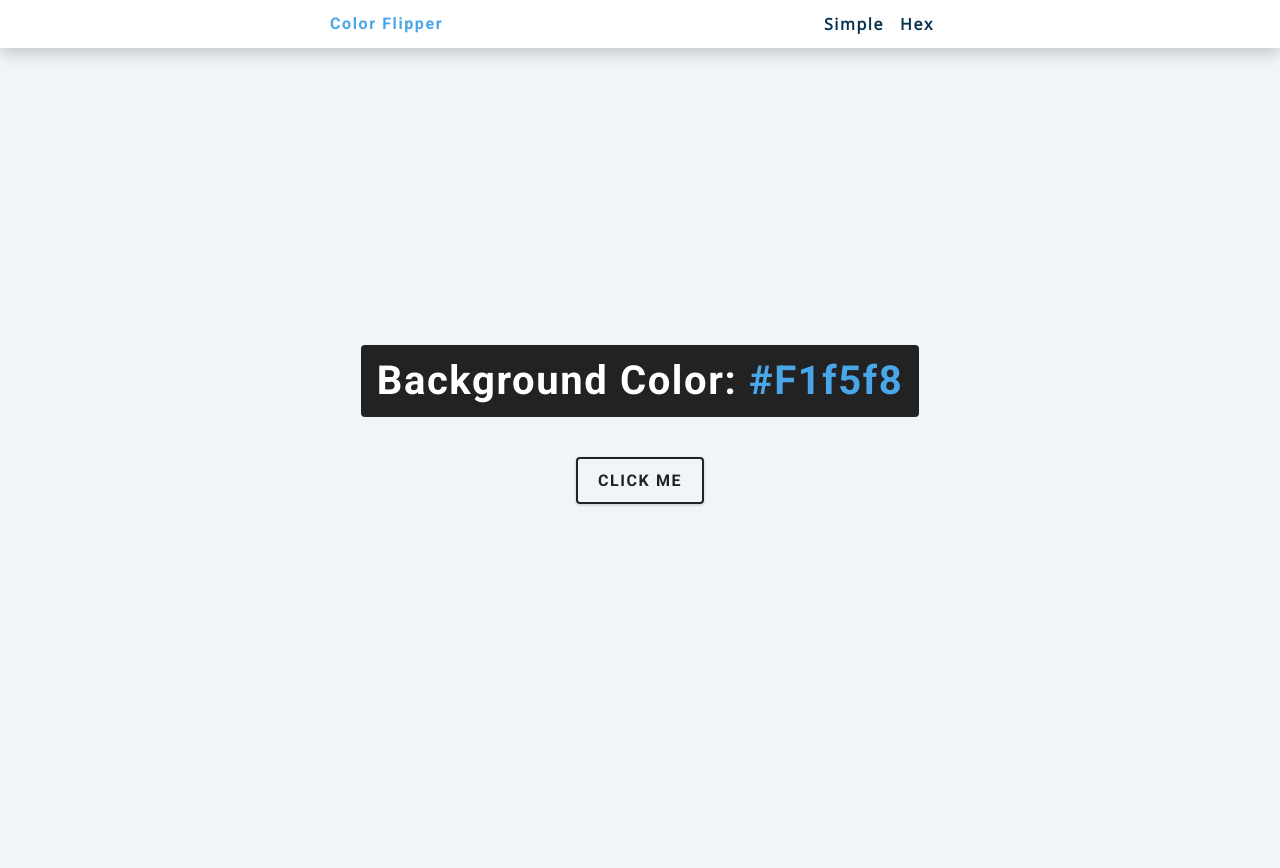
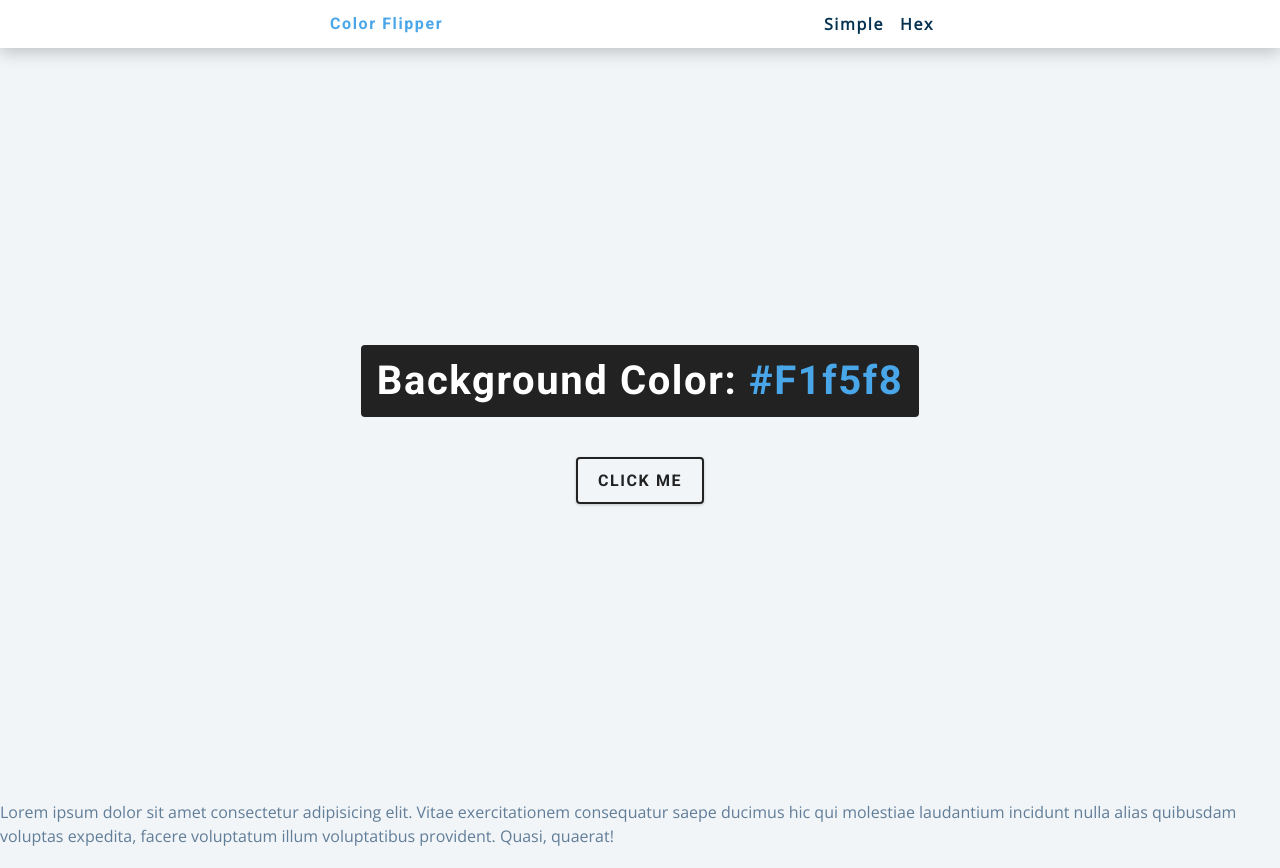
Before and after one commit to satyam1906/demoRepoGrodot, a plain HTML site: page index.html in a window 1280 px wide. Before the commit the page ends 800 px from the top, so only its background shows below. Drawn offline with nearby package versions, Linux system fonts and the light colour scheme.

Commit message:
This commit is made by Prashant

```diff
--- a/index.html
+++ b/index.html
@@ -19,13 +19,17 @@
       </div>
     </nav>
     <main>
-        <div class="container">
-           <h2> background Color: <span class="color">
-            #f1f5f8
-           </span></h2>
-            <button class="btn btn-hero" id="btn">Click Me</button>
-        </div>
+      <div class="container">
+        <h2>background Color: <span class="color"> #f1f5f8 </span></h2>
+        <button class="btn btn-hero" id="btn">Click Me</button>
+      </div>
     </main>
+    <p>
+      Lorem ipsum dolor sit amet consectetur adipisicing elit. Vitae
+      exercitationem consequatur saepe ducimus hic qui molestiae laudantium
+      incidunt nulla alias quibusdam voluptas expedita, facere voluptatum illum
+      voluptatibus provident. Quasi, quaerat!
+    </p>
 
     <!-- JavaScript -->
     <script src="./app.js"></script>
```
